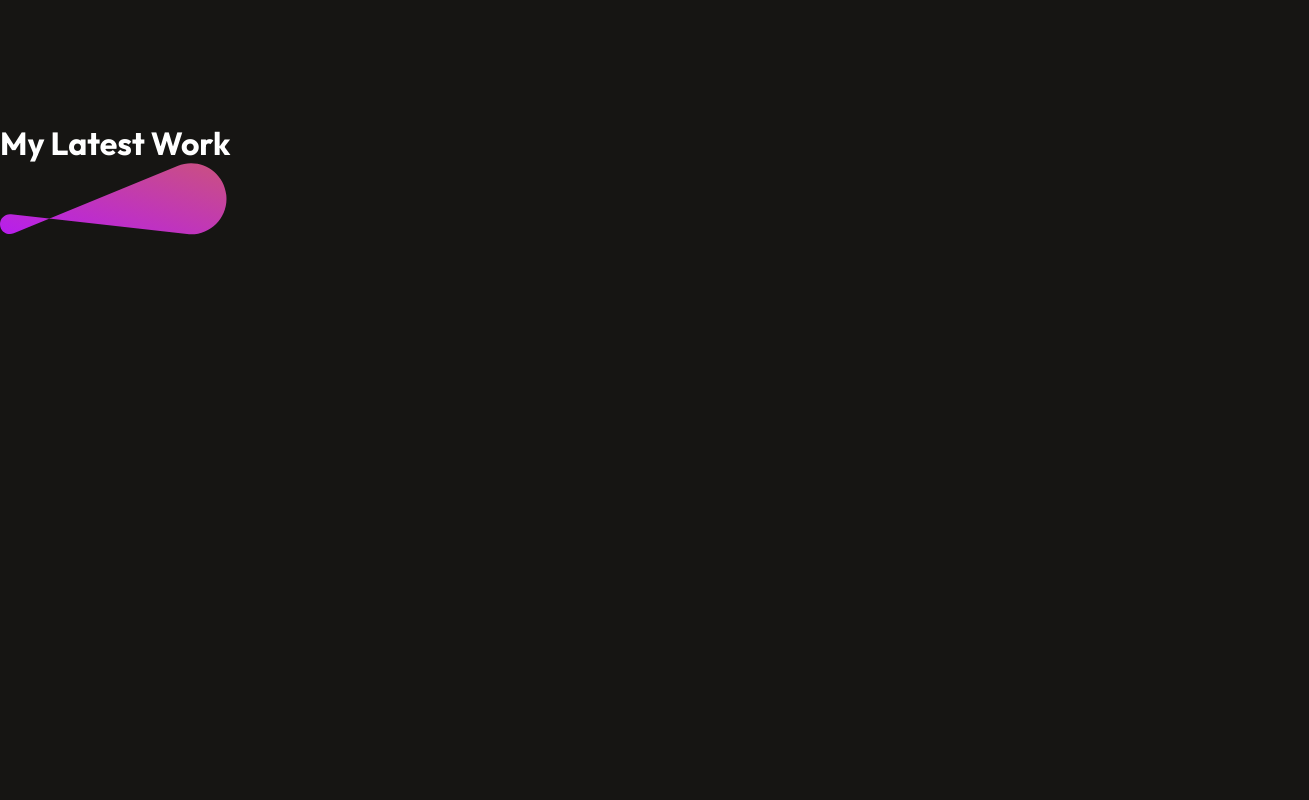
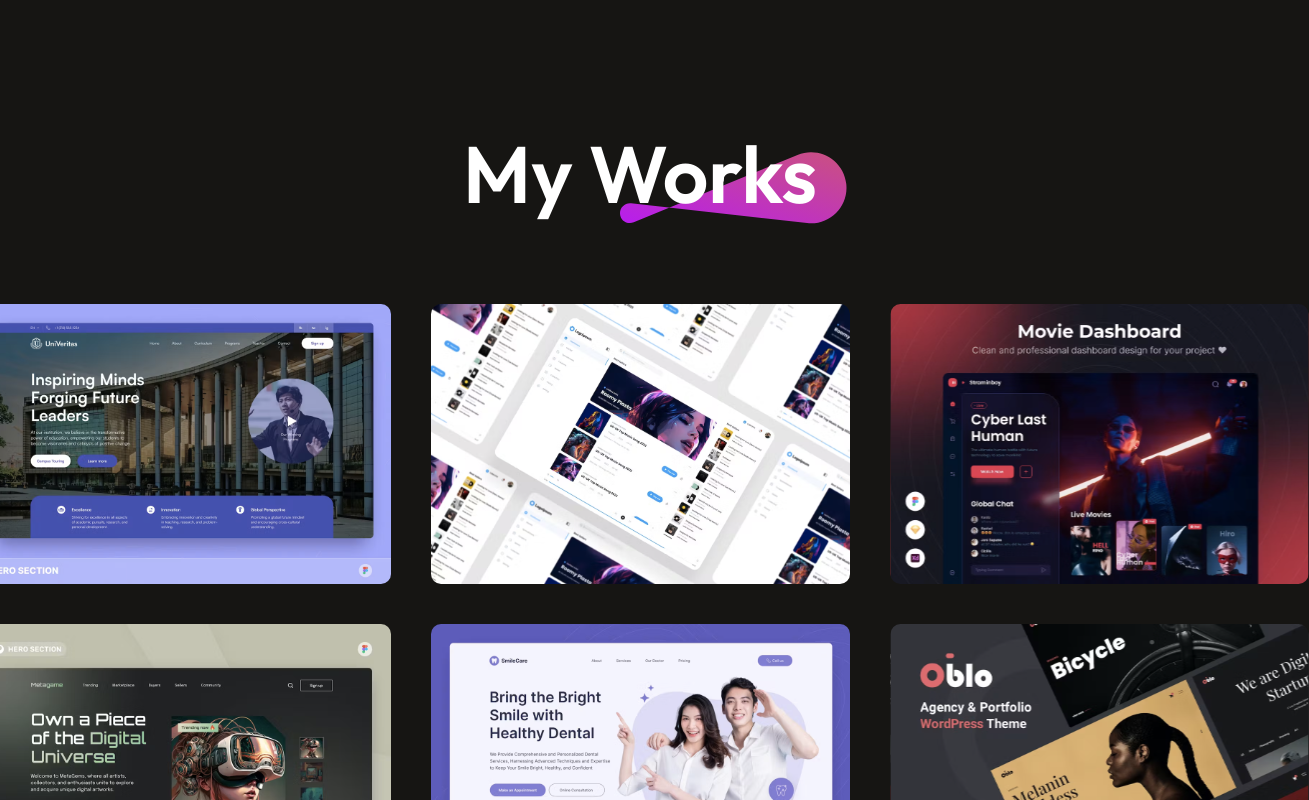
Before and after one commit to Ameen-K-Nejeeb/portfolio, a React (Vite) app in the folder protfolio/: page / in a window 1280 px wide. Shown: the part 3980-4780 px from the top of the page, 1309 px wide, since content can reach past the window. Before the commit the page ends 4219 px from the top, so only its background shows below. Built offline with nearby package versions, Linux system fonts and the light colour scheme.

Commit message:
Complete : My Work section

```diff
--- a/protfolio/src/components/MyWork/MyWork.css
+++ b/protfolio/src/components/MyWork/MyWork.css
@@ -0,0 +1,56 @@
+.mywork{
+    display: flex;
+    flex-direction: column;
+    align-items: center;
+    justify-content: center;
+    gap: 80px;
+    margin: 80px 170px;
+}
+.mywork-title{
+    position: relative;
+}
+.mywork-title h2{
+    padding: 0px 30px;
+    font-size: 80px;
+    font-weight: 600;
+}
+.mywork-title img{
+    position: absolute;
+    bottom: 0;
+    right: 0;
+    z-index: -1;
+}
+.mywork-container{
+    display: grid;
+    grid-template-columns: 1fr 1fr 1fr;
+    gap: 40px;
+}
+.mywork-container img{
+    box-sizing: border-box;
+    width: 419px;
+    height: 280px;
+    transition: 0.3s;
+    cursor: pointer;
+}
+.mywork-container img:hover{
+    transform: scale(1.10);
+    border: 4px solid #ff00ff;
+    border-radius: 8px;
+    transition: 0.3s;
+}
+.mywork-showmore{
+    display: flex;
+    gap: 15px;
+    border-radius: 50px;
+    border: 2px solid white;
+    padding: 30px 60px;
+    font-size: 22px;
+    font-weight: 500;
+    margin-bottom: 80px;
+    transition: 0.6;
+    cursor: pointer;
+}
+.mywork-showmore:hover{
+    gap: 30px;
+    transition: 0.6s;
+}
--- a/protfolio/src/components/MyWork/MyWork.jsx
+++ b/protfolio/src/components/MyWork/MyWork.jsx
@@ -1,19 +1,28 @@
 import React from 'react'
 import './MyWork.css'
 import theme from '../../assets/theme_pattern.svg'
-
+import mywork_data from '../../assets/mywork_data'
+import arrow from '../../assets/arrow_icon.svg'
 
 const MyWork = () => {
   return (
     <div className='mywork'>
         <div className="mywork-title">
-            <h1>My Latest Work</h1>
+            <h2>My Works</h2>
             <img src={theme} alt="" />
         </div>
 
+
         <div className="mywork-container">
+            {mywork_data.map((work,index)=>{
+                return <img key={index} src={work.w_img} alt="" />
+            })}
+        </div>
+        <div className="mywork-showmore">
+            <p>Show More</p>
+            <img src={arrow} alt="" />
+        </div>
 
-        </div>
 
     </div>
   )
--- a/protfolio/src/components/Services/Services.css
+++ b/protfolio/src/components/Services/Services.css
@@ -9,7 +9,7 @@
 .services-title{
     position: relative;
 }
-.services-title h1{
+.services-title h2{
     padding: 0px 30px;
     font-size: 80px;
     font-weight: 600;
--- a/protfolio/src/components/Services/Services.jsx
+++ b/protfolio/src/components/Services/Services.jsx
@@ -9,7 +9,7 @@
     <div className='services'>
 
         <div className="services-title">
-            <h1>My Services</h1>
+            <h2>My Services</h2>
             <img src={theme} alt="" />
         </div>
 
```
